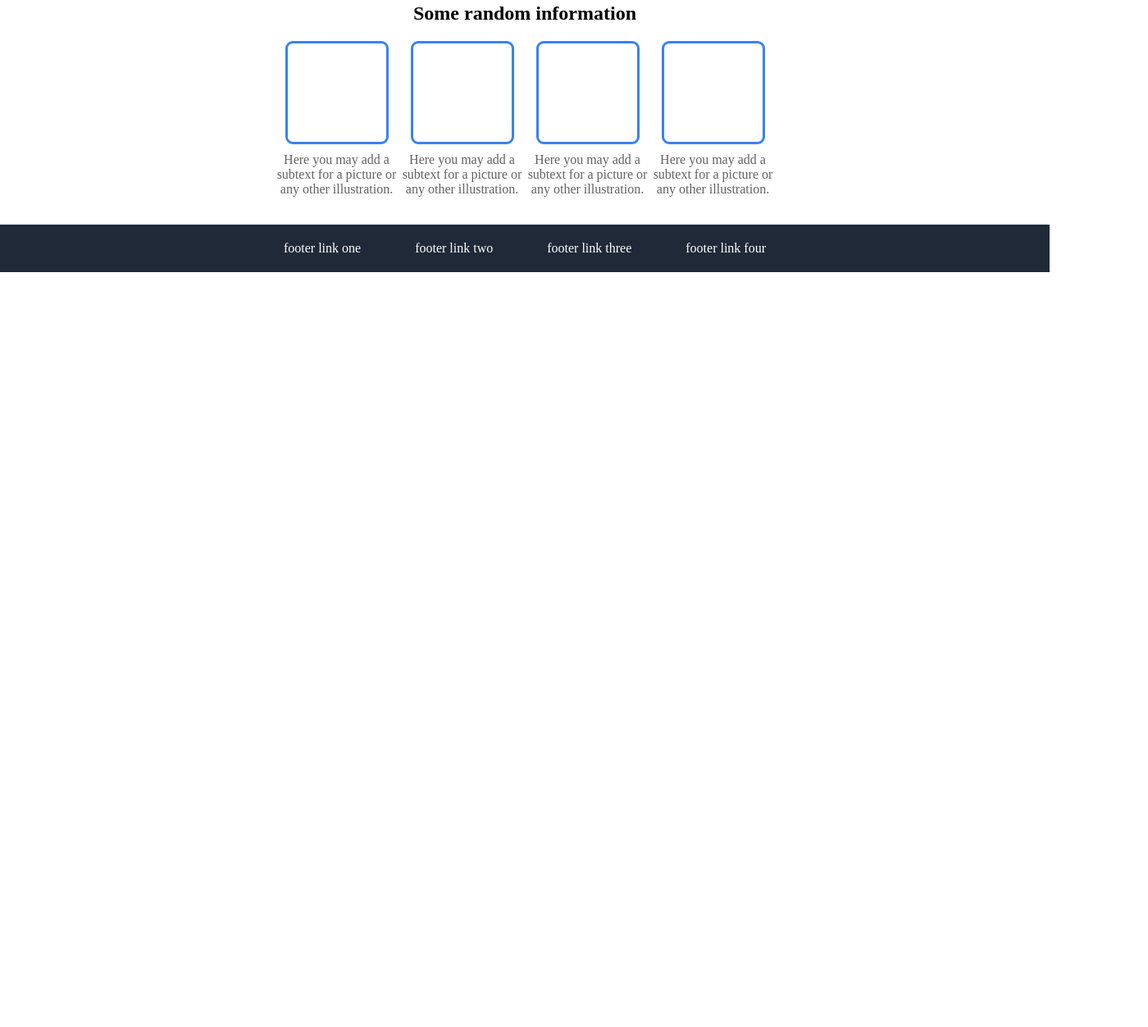
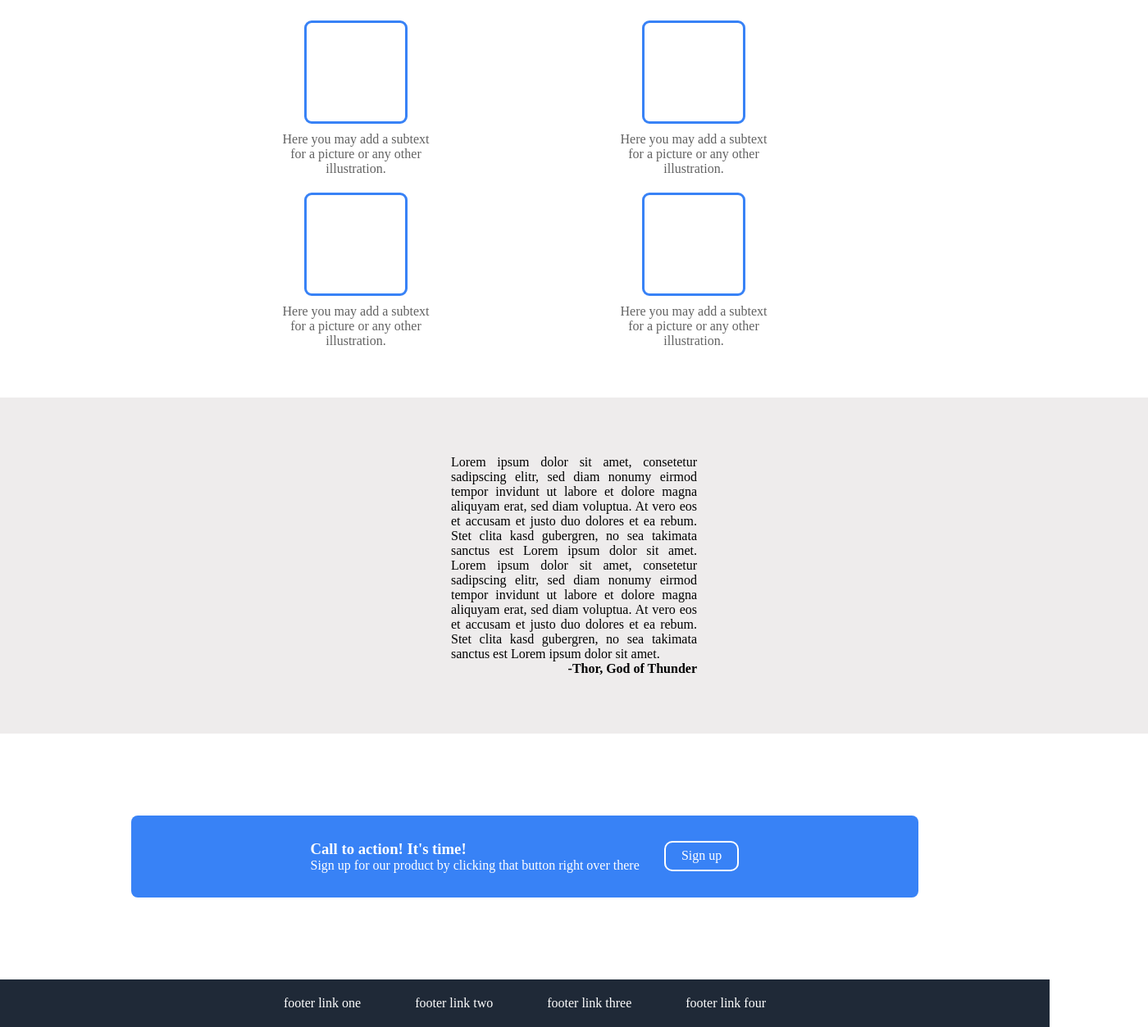
Before and after one commit to te1995/webpageexercise, a plain HTML site: page index.html in a window 1280 px wide. Shown: the part 468-1721 px from the top of the page at 82% size, 1400 px wide, since content can reach past the window. Before the commit the page ends 800 px from the top, so only its background shows below. Drawn offline with Linux system fonts and the light colour scheme.

Commit message:
First webpage exercise

```diff
--- a/index.html
+++ b/index.html
@@ -20,8 +20,10 @@
     <div class = "content">
         <div class = "firstrow">
             <div class = "bannertext">
+            <div class = "text">
                 <h1>This website is awesome</h1>
                 <p>This website has some subtext that goes here under the main title. It's a smaller font and the color is lower contrast.</p>
+            </div>
                 <a class ="cta" href = "#">Sign up</a>
             </div>
             <img src="images/daniel-romero-6V5vTuoeCZg-unsplash.jpg" alt="A working desk with a monitor showing different kind of pictures" width="500px" height="200px">
@@ -46,9 +48,20 @@
                     <p>Here you may add a subtext for a picture or any other illustration.</p>
                 </div>
             </div>
-
         </div>
-
+        <div class = "thirdrow">
+            <p>Lorem ipsum dolor sit amet, consetetur sadipscing elitr, sed diam nonumy eirmod tempor invidunt ut labore et dolore magna aliquyam erat, sed diam voluptua. At vero eos et accusam et justo duo dolores et ea rebum. Stet clita kasd gubergren, no sea takimata sanctus est Lorem ipsum dolor sit amet. Lorem ipsum dolor sit amet, consetetur sadipscing elitr, sed diam nonumy eirmod tempor invidunt ut labore et dolore magna aliquyam erat, sed diam voluptua. At vero eos et accusam et justo duo dolores et ea rebum. Stet clita kasd gubergren, no sea takimata sanctus est Lorem ipsum dolor sit amet.</p>
+            <p class="author">-Thor, God of Thunder</p>
+        </div>
+        <div class="callta">
+            <div class="textfeld">
+            <div>
+                <h3>Call to action! It's time!</h3>
+                <p>Sign up for our product by clicking that button right over there</p>
+            </div>
+                <a class ="cta" href="#">Sign up</a>
+            </div>
+        </div>
     </div>
 
     <div class = "footer">
--- a/style.css
+++ b/style.css
@@ -45,9 +45,7 @@ a {
     color: white;
 }
 
-.content {
-    flex: 1;
-}
+
 
 .firstrow {
     display: flex;
@@ -56,9 +54,10 @@ a {
     color: white;
     padding-left: 300px;
     padding-right: 300px;
-    min-height: 250px;
     justify-content: space-between;
     flex-wrap: wrap;
+    padding-bottom: 30px;
+    gap: 15px;
 }
 
 .header {
@@ -69,13 +68,13 @@ a {
     display: flex;
     flex-direction: column;
     max-width: 500px;
+    justify-content: space-between;
 }
 
 .cta {
     background-color: #3882F6;
     max-width: fit-content;
     padding: 0.4em 1.2em;
-    margin-top: 80px;
     border-radius: 10px;
 }
 
@@ -96,15 +95,18 @@ a {
     flex-direction: column;
     padding-left: 300px;
     padding-right: 300px;
-    padding-top:20px;
+    padding-top:30px;
     align-items: center;
     gap: 20px;
+    padding-bottom: 60px;
 }
 
 .imgreel {
     display: flex;
+    flex-wrap: wrap;
     justify-content: space-between;
     width: 90%;
+    gap: 20px;
 }
 
 .img-item {
@@ -119,3 +121,53 @@ a {
 .img-item p {
     max-width: 200px;
 }
+
+.thirdrow {
+    background-color: rgb(238, 236, 236);
+    display: flex;
+    flex-direction: column;
+    justify-content: center;
+    text-align: justify;
+    align-items: center;
+    padding-left: 550px;
+    padding-right: 550px;
+    padding-top:70px;
+    padding-bottom: 70px;
+    text-align: justify;
+    min-width: 300px;
+}
+
+.thirdrow .author {
+    align-self: flex-end;
+    font-weight: bold;
+    text-align: left;
+}
+
+.text {
+    gap: 30px;
+}
+
+.callta {
+    height: 300px;
+    display: flex;
+    align-items: center;
+    justify-content: center;
+}
+
+.textfeld {
+    background-color: #3882F6;
+    display: flex;
+    padding: 30px;
+    color: white;
+    gap: 30px;
+    justify-content: center;
+    align-items: center;
+    width: 900px;
+    border-radius: 8px;
+    flex-wrap: wrap;
+}
+
+.callta .cta {
+    border: 2px solid white;
+    height: 20px;
+}
```
